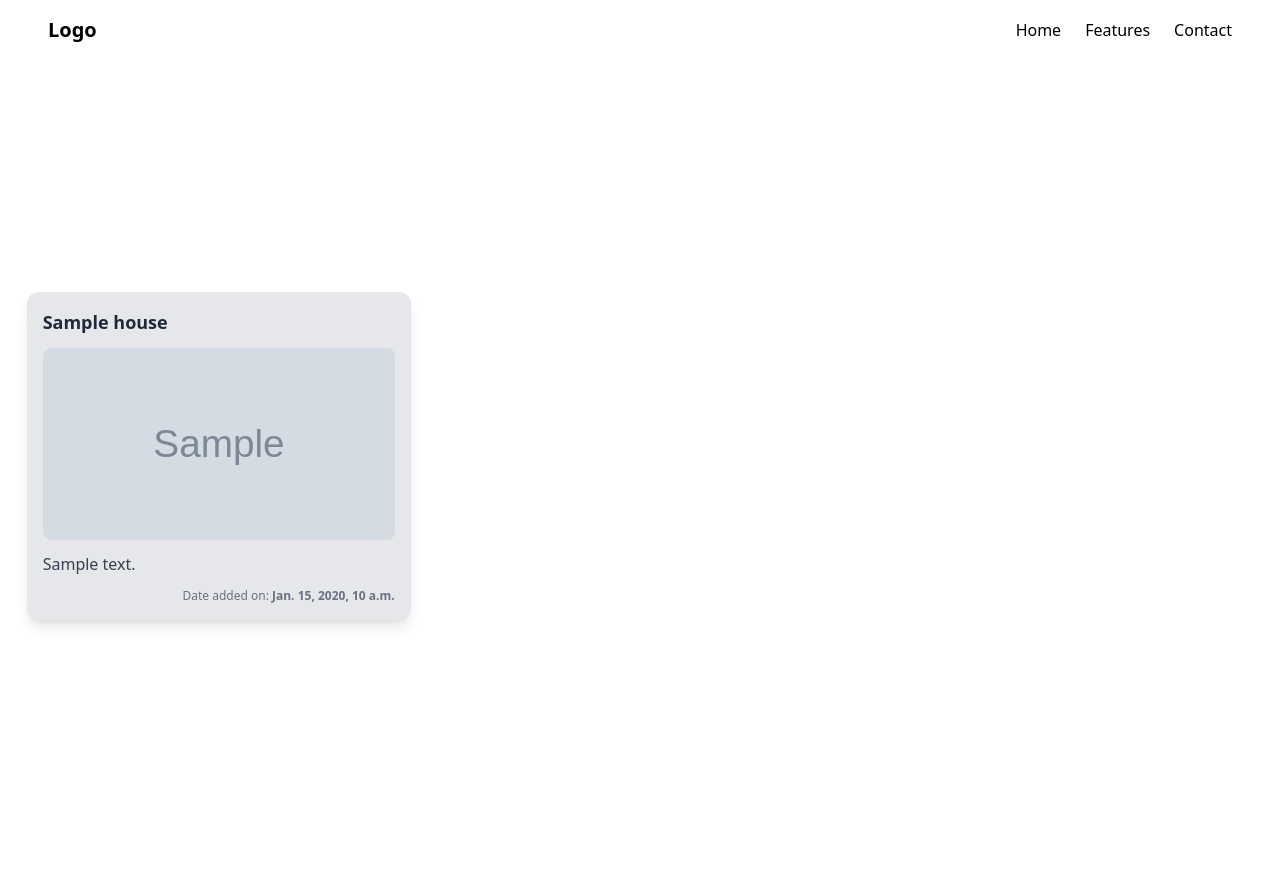
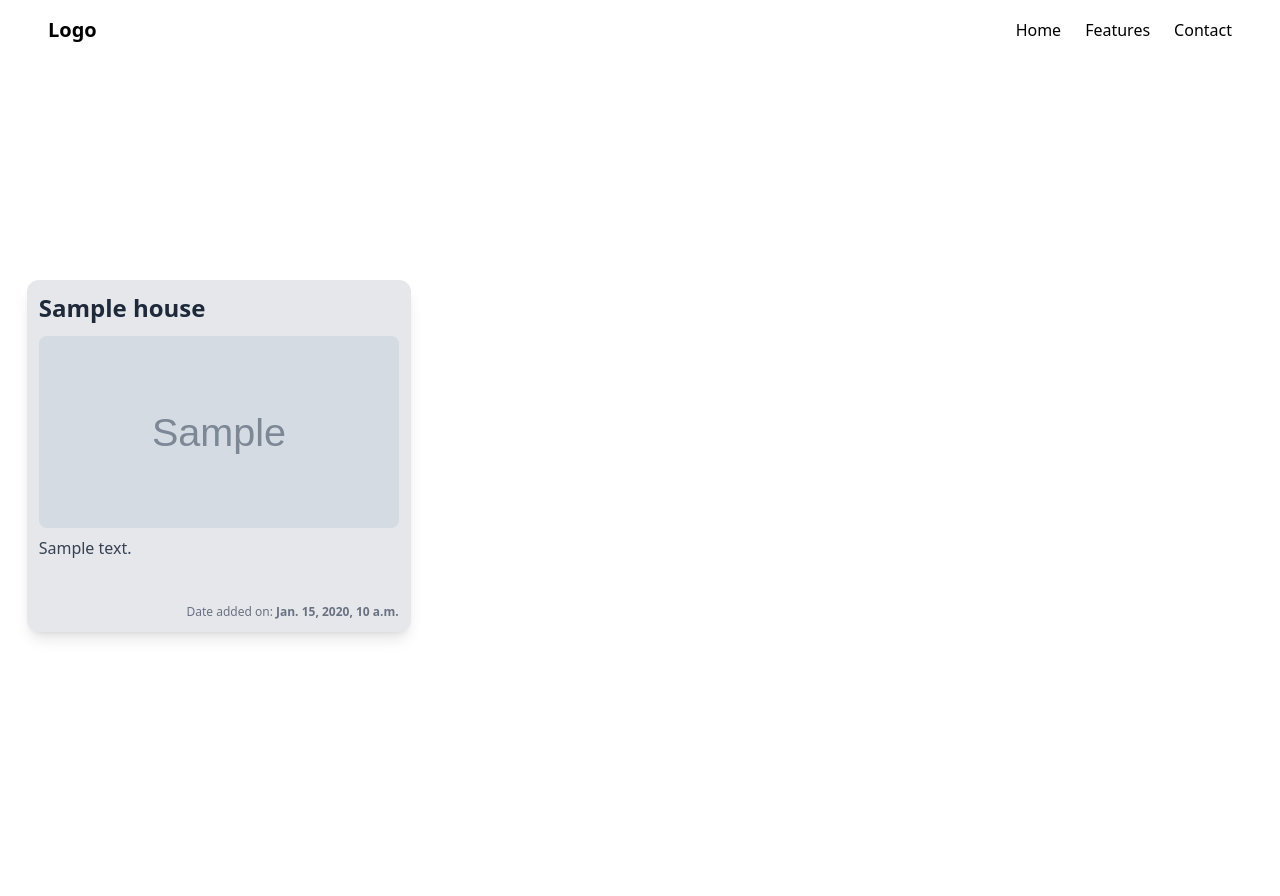
Before and after one commit to salman5900/Mahal-app, a Django app: template houses/templates/Houses/houses.html in a window 1280 px wide. Run offline with Django 3.2, Linux system fonts and the light colour scheme; the template is opened without the code that fills it: most values are stand-ins (such as "Sample title", 1, 10 or a date in 2020); grey boxes marked "Sample" are stand-in pictures.

Commit message:
Home page Done

```diff
--- a/houses/templates/Houses/houses.html
+++ b/houses/templates/Houses/houses.html
@@ -7,23 +7,29 @@
   {% if houses %}
 <div class="grid grid-cols-1 sm:grid-cols-2 md:grid-cols-3 gap-x-4 gap-y-6 w-full max-w-7xl mx-auto px-4 py-4">
       {% for house in houses %}
-        <div class="bg-gray-200 rounded-xl p-4 space-y-3 w-full max-w-sm mx-auto text-gray-800 shadow-lg">
-          <h2 class="text-lg font-semibold">{{ house.title }}</h2>
+    <a href="{% url 'Houses:house_detail' house.id %}" class="block">
+      <div class="bg-gray-200 rounded-xl p-3 space-y-2 w-full max-w-sm mx-auto text-gray-800 shadow-lg flex flex-col justify-between" style="min-height: 340px;">
+
+        <div>
+          <h2 class="text-2xl font-semibold mb-3 ">{{ house.title }}</h2>
 
           {% if house.image %}
-          <div class="bg-gray-200 h-48 w-full rounded-lg flex items-center justify-center">
+          <div class="bg-gray-200 h-48 w-full rounded-lg flex items-center justify-center mb-2">
             <img src="{{ house.image.url }}" alt="House image" class="w-full h-full object-cover rounded-lg" />
           </div>
           {% else %}
-          <div class="bg-gray-200 h-48 w-full rounded-lg flex items-center justify-center text-gray-500 text-sm">
+          <div class="bg-gray-200 h-48 w-full rounded-lg flex items-center justify-center text-gray-500 text-sm mb-2">
             No image
           </div>
           {% endif %}
 
-          <p class="text-gray-700">{{ house.description }}</p>
-          <p class="text-xs text-right text-gray-500">Date added on: <span class="font-semibold">{{ house.date_posted }}</span></p>
+          <p class="text-gray-700 min-h-[60px]">{% if house.description %}{{ house.description }}{% else %}&nbsp;{% endif %}</p>
         </div>
-      {% endfor %}
+        <p class="text-xs text-right text-gray-500 mt-auto">Date added on: <span class="font-semibold">{{ house.date_posted }}</span></p>
+      </div>
+    </a>
+  {% endfor %}
+
     </div>
   {% else %}
     <p class="text-red-600 text-lg text-center">🚫 No houses found.</p>
--- a/houses/urls.py
+++ b/houses/urls.py
@@ -5,4 +5,5 @@ app_name = "Houses"
 
 urlpatterns = [
     path("", views.houses, name="houses"),
+    path("house/<int:house_id>/", views.house_detail, name="house_detail"),
 ]
--- a/static/dist/style.css
+++ b/static/dist/style.css
@@ -8,10 +8,7 @@
     --font-mono: ui-monospace, SFMono-Regular, Menlo, Monaco, Consolas, "Liberation Mono",
       "Courier New", monospace;
     --color-red-600: oklch(57.7% 0.245 27.325);
-    --color-blue-100: oklch(93.2% 0.032 255.585);
-    --color-blue-200: oklch(88.2% 0.059 254.128);
     --color-blue-400: oklch(70.7% 0.165 254.624);
-    --color-blue-500: oklch(62.3% 0.214 259.815);
     --color-blue-900: oklch(37.9% 0.146 265.522);
     --color-indigo-600: oklch(51.1% 0.262 276.966);
     --color-indigo-800: oklch(39.8% 0.195 277.366);
@@ -21,13 +18,9 @@
     --color-purple-900: oklch(38.1% 0.176 304.987);
     --color-gray-100: oklch(96.7% 0.003 264.542);
     --color-gray-200: oklch(92.8% 0.006 264.531);
-    --color-gray-400: oklch(70.7% 0.022 261.325);
     --color-gray-500: oklch(55.1% 0.027 264.364);
-    --color-gray-600: oklch(44.6% 0.03 256.802);
     --color-gray-700: oklch(37.3% 0.034 259.733);
     --color-gray-800: oklch(27.8% 0.033 256.848);
-    --color-gray-900: oklch(21% 0.034 264.665);
-    --color-gray-950: oklch(13% 0.028 261.692);
     --color-black: #000;
     --color-white: #fff;
     --spacing: 0.25rem;
@@ -45,6 +38,8 @@
     --text-xl--line-height: calc(1.75 / 1.25);
     --text-2xl: 1.5rem;
     --text-2xl--line-height: calc(2 / 1.5);
+    --text-3xl: 1.875rem;
+    --text-3xl--line-height: calc(2.25 / 1.875);
     --text-4xl: 2.25rem;
     --text-4xl--line-height: calc(2.5 / 2.25);
     --text-5xl: 3rem;
@@ -55,13 +50,11 @@
     --font-weight-semibold: 600;
     --font-weight-bold: 700;
     --font-weight-extrabold: 800;
-    --radius-md: 0.375rem;
     --radius-lg: 0.5rem;
     --radius-xl: 0.75rem;
     --radius-2xl: 1rem;
     --drop-shadow-xl: 0 9px 7px rgb(0 0 0 / 0.1);
     --animate-pulse: pulse 2s cubic-bezier(0.4, 0, 0.6, 1) infinite;
-    --blur-md: 12px;
     --default-transition-duration: 150ms;
     --default-transition-timing-function: cubic-bezier(0.4, 0, 0.2, 1);
     --default-font-family: var(--font-sans);
@@ -256,6 +249,15 @@
   .mt-24 {
     margin-top: calc(var(--spacing) * 24);
   }
+  .mt-auto {
+    margin-top: auto;
+  }
+  .mb-2 {
+    margin-bottom: calc(var(--spacing) * 2);
+  }
+  .mb-3 {
+    margin-bottom: calc(var(--spacing) * 3);
+  }
   .mb-6 {
     margin-bottom: calc(var(--spacing) * 6);
   }
@@ -292,14 +297,11 @@
   .h-full {
     height: 100%;
   }
-  .min-h-\[40vh\] {
-    min-height: 40vh;
+  .h-screen {
+    height: 100vh;
   }
-  .min-h-\[48vh\] {
-    min-height: 48vh;
-  }
-  .min-h-\[60vh\] {
-    min-height: 60vh;
+  .min-h-\[60px\] {
+    min-height: 60px;
   }
   .min-h-\[100vh\] {
     min-height: 100vh;
@@ -349,14 +351,15 @@
   .justify-center {
     justify-content: center;
   }
-  .gap-2 {
-    gap: calc(var(--spacing) * 2);
-  }
   .gap-6 {
     gap: calc(var(--spacing) * 6);
   }
-  .gap-7 {
-    gap: calc(var(--spacing) * 7);
+  .space-y-2 {
+    :where(& > :not(:last-child)) {
+      --tw-space-y-reverse: 0;
+      margin-block-start: calc(calc(var(--spacing) * 2) * var(--tw-space-y-reverse));
+      margin-block-end: calc(calc(var(--spacing) * 2) * calc(1 - var(--tw-space-y-reverse)));
+    }
   }
   .space-y-3 {
     :where(& > :not(:last-child)) {
@@ -443,11 +438,14 @@
   .object-cover {
     object-fit: cover;
   }
+  .p-3 {
+    padding: calc(var(--spacing) * 3);
+  }
   .p-4 {
     padding: calc(var(--spacing) * 4);
   }
-  .px-2 {
-    padding-inline: calc(var(--spacing) * 2);
+  .p-6 {
+    padding: calc(var(--spacing) * 6);
   }
   .px-4 {
     padding-inline: calc(var(--spacing) * 4);
@@ -484,6 +476,18 @@
   }
   .font-sans {
     font-family: var(--font-sans);
+  }
+  .text-2xl {
+    font-size: var(--text-2xl);
+    line-height: var(--tw-leading, var(--text-2xl--line-height));
+  }
+  .text-3xl {
+    font-size: var(--text-3xl);
+    line-height: var(--tw-leading, var(--text-3xl--line-height));
+  }
+  .text-4xl {
+    font-size: var(--text-4xl);
+    line-height: var(--tw-leading, var(--text-4xl--line-height));
   }
   .text-5xl {
     font-size: var(--text-5xl);
```
Also changed, not shown: other parts of static/dist/style.css (+24 -31 lines), houses/templates/Houses/house_detail.html (added, +34 -0 lines), houses/views.py (+8 -0 lines), main/views.py (line endings or trailing spaces).
